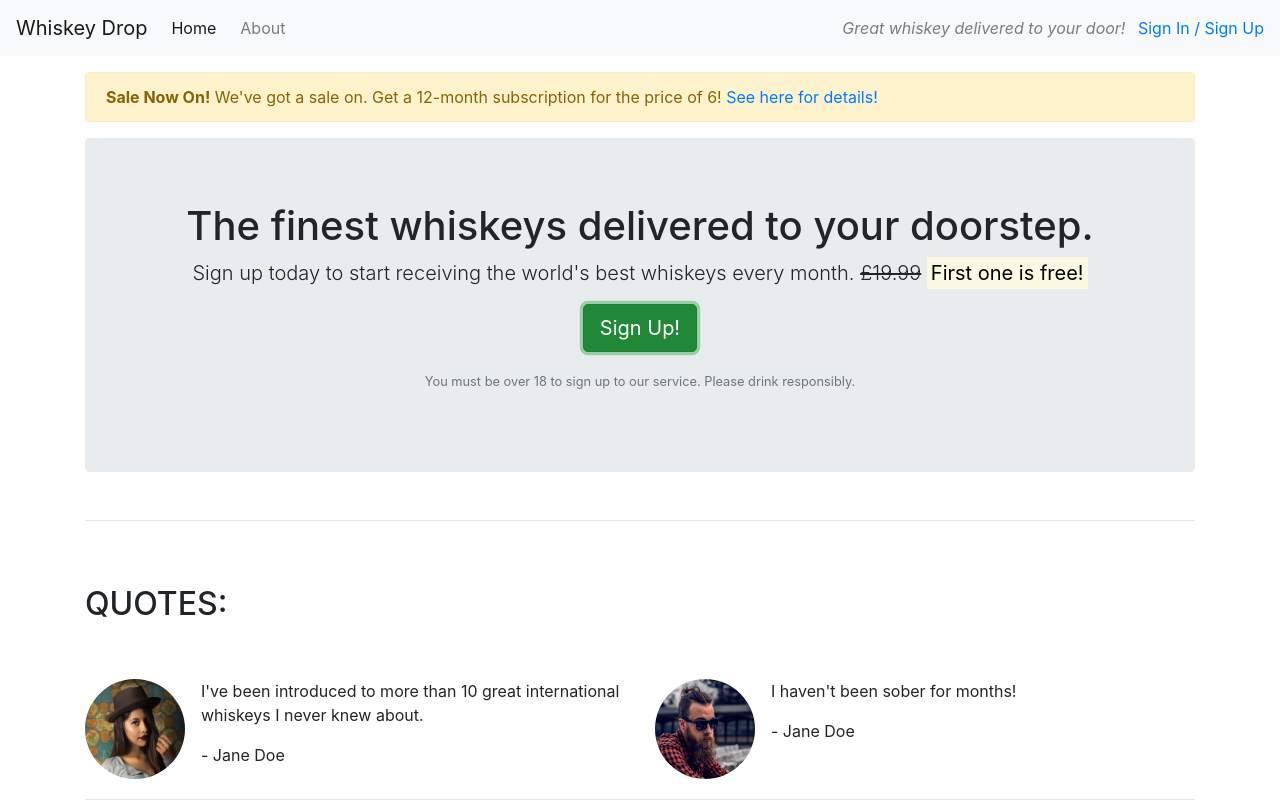
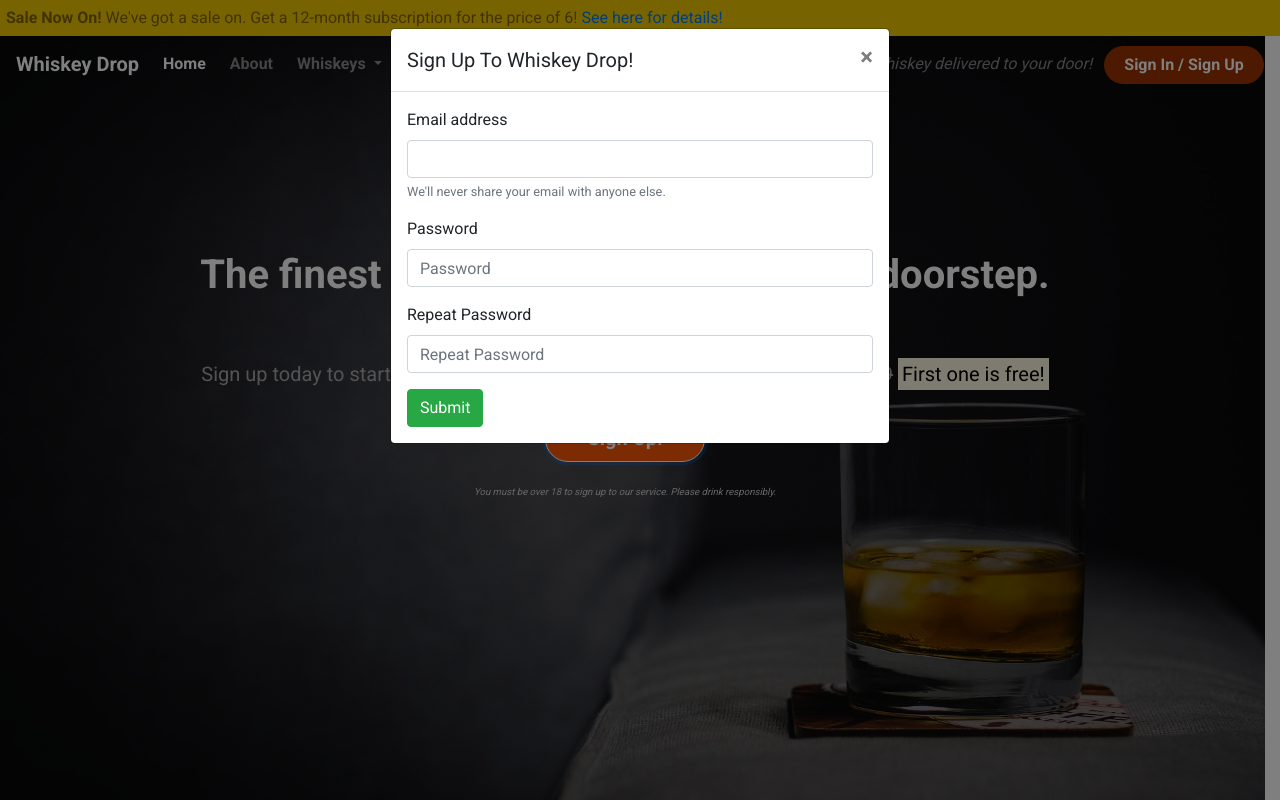
Before and after one commit to KelvenH/Whisky, a plain HTML site: page index.html in a window 1280 px wide. Both pictures are taken after a click on the button "Sign Up!". Shown: the top 800 px of the page. Drawn offline with nearby package versions, Linux system fonts and the light colour scheme.

Commit message:
Day 3 styling

```diff
--- /dev/null
+++ b/css/style.css
@@ -0,0 +1,140 @@
+body {
+    font-family: 'Roboto', sans-serif;
+}
+
+.alert-container .col-12 {
+    padding-left:0;
+    padding-right:0;
+}
+
+.site-wide-alert {
+    border-radius:0;
+    margin-bottom:0;
+    padding: 5px;
+    background-color: #eec802;
+    border-color: #eec802;
+}
+
+.callout-container {
+    height: 100vh;
+    background: url("../images/whiskey-background.jpg") no-repeat bottom right fixed;
+    background-repeat: no-repeat;
+    background-size: cover;
+
+    display:flex;
+    align-items: center;
+    justify-content: center;
+    position: relative;
+}
+
+.opaque-overlay{
+    position: absolute;
+    top: 0;
+    left: 0;
+    height: 100%;
+    width: 100%;
+    background-color: rgba(0,0,0,0.5);
+}
+
+.quotes-container{}
+
+.features-container{}
+
+.favourites-container{}
+
+
+
+/*Block-dividers*/
+
+.block-divider {
+    width: 75px;
+    height: 5px;
+    border: 0;
+
+}
+
+.block-divider--orange {
+background-color: #9a3200;
+}
+
+.block-divider--short {
+    width: 35px;
+}
+
+/*Navbar*/
+
+.navalert-container {
+ position: absolute;
+ top: 0;
+ left: 0;
+ padding-left: 0;
+ padding-right: 0;
+ z-index:1;
+}
+
+.navbar {
+    margin-bottom: 0;
+    border: 0;
+    width: 100%;
+    background-color: rgba (0,0,0,0.25)
+}
+
+.navbar .navbar-toggler {
+    border: 0;
+}
+
+.navbar-brand {
+    font-weight: bold;
+}
+
+.navbar .navbar-nav a {
+    font-weight: bold;
+}
+
+
+/*Jumbotron*/
+
+.jumbotron {
+    background-color: transparent;
+}
+
+.jumbotron-header{
+    color: white;
+    font-weight: bold;
+    margin-bottom: 30px;
+}
+
+.jumbotron .lead{
+     margin: 25px;
+    color: #a7a7a7;
+}
+
+.jumbotron small {
+    font-size: 60%;
+    font-style: italic;
+    color: #d0d0d0;
+}
+
+
+/*Buttons*/
+
+.btn--cta {
+    font-weight: bold;
+    border-radius: 23px;
+    width: 160px;
+}
+
+.btn--red {
+    color:white;
+    background-color: #9a3200;
+    border-color: #9a3200;
+}
+
+.btn--red:hover,
+.btn--red:active,
+.btn--red:focus,
+.btn--red:active:focus {
+    background-color: #f95607;
+    border-color: #ffffff;
+    color: white;
+}
--- a/index.html
+++ b/index.html
@@ -5,43 +5,83 @@
     <meta charset="UTF-8">
     <meta name="viewport" content="width=device-width, initial-scale=1.0">
     <title>Whiskey Drop | Taste a new whiskey every month</title>
-<link rel="stylesheet" href="https://cdn.jsdelivr.net/npm/bootstrap@4.5.3/dist/css/bootstrap.min.css" integrity="sha384-TX8t27EcRE3e/ihU7zmQxVncDAy5uIKz4rEkgIXeMed4M0jlfIDPvg6uqKI2xXr2" crossorigin="anonymous">
+    <link rel="stylesheet" href="https://cdn.jsdelivr.net/npm/bootstrap@4.5.3/dist/css/bootstrap.min.css"
+        integrity="sha384-TX8t27EcRE3e/ihU7zmQxVncDAy5uIKz4rEkgIXeMed4M0jlfIDPvg6uqKI2xXr2" crossorigin="anonymous">
     <script src="https://kit.fontawesome.com/d01fd203b5.js" crossorigin="anonymous"></script>
+    <link rel="stylesheet" href="css/style.css" type="text/css">
+    <link rel="preconnect" href="https://fonts.gstatic.com">
+    <link href="https://fonts.googleapis.com/css2?family=Roboto:wght@400;700&display=swap" rel="stylesheet">
+
 </head>
 
 <body>
-    <nav class="navbar navbar-light bg-light navbar-expand-sm">
+
+    <div class="container-fluid navalert-container">
+
+    <div class="container-fluid alert-container">
+        <div class="row d-none d-sm-block">
+            <div class="col-12">
+                <div class="site-wide-alert alert alert-warning">
+                    <strong>Sale Now On!</strong> We've got a sale on. Get a 12-month subscription for the price of 6!
+                    <a href="">See here for details!</a>
+                </div>
+            </div>
+        </div>
+    </div>
+
+
+        <nav class="navbar navbar-dark navbar-expand-sm">
             <a href="/" class="navbar-brand">Whiskey Drop</a>
+
+            <button class="navbar-toggler ml-auto" type="button" data-toggle="collapse" data-target="#navbarNavDropdown"
+                aria-controls="navbarNavDropdown" aria-expanded="false" aria-label="Toggle navigation">
+                <span class="navbar-toggler-icon"></span></button>
+
+            <div class="collapse navbar-collapse" id="navbarNavDropdown">
                 <ul class="navbar-nav mr-auto">
                     <li class="active nav-item mr-2"><a class="nav-link" href="/">Home</a></li>
                     <li class="nav-item mr-2"><a class="nav-link" href="/about">About</a></li>
-            <li class="nav-item mr-2 d-block d-sm-none"><a class="nav-link" href="/login">Sign In / Sign Up</a></li>
+                    <li class="nav-item dropdown">
+                        <a class="nav-link dropdown-toggle" href="#" id="navbarDropdownMenuLink" role="button"
+                            data-toggle="dropdown" aria-haspopup="true" aria-expanded="false">
+                            Whiskeys
+                        </a>
+                        <div class="dropdown-menu" aria-labelledby="navbarDropdownMenuLink">
+                            <a class="dropdown-item" href="#">Irish</a>
+                            <a class="dropdown-item" href="#">Scotch</a>
+                            <a class="dropdown-item" href="#">Japanese</a>
+                            <a class="dropdown-item" href="#">American</a>
+                        </div>
+                    </li>
+
+                    <li class="nav-item mr-2 d-block d-sm-none"><a class="nav-link" href="/login">Sign In / Sign Up</a>
+                    </li>
                 </ul>
+            </div>
+
             <div class="d-none d-md-block">
                 <p class="navbar-text my-auto mr-2"><i>Great whiskey delivered to your door!</i></p>
-            <a href="/login">Sign In / Sign Up</a>
+                <a href="/login" class="btn btn--cta btn--red">Sign In / Sign Up</a>
             </div>
         </nav>
+    </div>
 
-    <article class="container mt-3">
-            <div class="row d-none d-sm-block">
-                <div class="col-12">
-                    <div class="alert alert-warning">
-                        <strong>Sale Now On!</strong> We've got a sale on. Get a 12-month subscription for the price of 6! <a href="">See here for details!</a>
-                    </div>
-                </div>
-            </div>
+
+
     <!-- Callout -->
-        <div class="row">
+    <div class="row container-fluid callout-container">
+        <div class="opaque-overlay">&nbsp;</div>
         <div class="col-12">
             <section class="callout jumbotron text-center">
-                    <h1>The finest whiskeys delivered to your doorstep.</h1>
+                <h1 class="jumbotron-header">The finest whiskeys delivered to your doorstep.</h1>
+                <hr class="block-divider block-divider--orange">
                 <p class="lead">Sign up today to start receiving the world's best whiskeys every month.
                     <s class="d-none d-sm-inline">£19.99</s>
                     <span class="d-inline d-sm-none"><br></span>
                     <strong><mark>First one is free!</mark></strong>
                 </p>
-                    <p><button class="btn btn-success btn-lg">Sign Up!</button>
+                <p><button type="button" class="btn btn-lg btn--red btn--cta" data-toggle="modal"
+                        data-target="#signUpModal">Sign Up!</button>
                 </p>
                 <p class="text-muted"><small>You must be over 18 to sign up to our service. Please drink
                         responsibly.</small>
@@ -51,9 +91,9 @@
     </div>
     <!-- /.callout -->
 
-        <hr>
 
     <!-- Quotes -->
+    <div class="container quotes-container">
         <section class="quotes">
             <div class="row">
                 <div class="col-12 my-5">
@@ -93,11 +133,13 @@
                 </div>
             </div>
         </section>
+    </div>
     <!-- /.quotes -->
 
-        <hr>
+
 
     <!-- Features -->
+    <div class="container features-container">
         <section class="features">
             <div class="row">
                 <div class="col-12 my-5">
@@ -108,7 +150,8 @@
             <div class="row">
                 <div class="col-12 col-md-6 col-lg-4">
                     <div class="feature">
-                        <h3><i class="fas fa-gift d-none d-sm-inline"></i> Feature 1 <span class="badge badge-success">NEW!</span></h3>
+                        <h3><i class="fas fa-gift d-none d-sm-inline"></i> Feature 1 <span
+                                class="badge badge-success">NEW!</span></h3>
                         <p>Lorem ipsum dolor sit amet, consectetur adipiscing elit, sed do eiusmod tempor incididunt ut
                             labore et dolore magna aliqua. Ut enim ad minim veniam, quis nostrud exercitation ullamco
                             laboris nisi ut aliquip ex ea commodo consequat.</p>
@@ -137,11 +180,13 @@
                 </div>
             </div>
         </section>
+    </div>
     <!-- /.features -->
 
-        <hr>
+
 
     <!-- Monthly Favourites -->
+    <div class="container favourites-container">
         <section class="favourites">
             <div class="row">
                 <div class="col-12 my-5">
@@ -179,14 +224,52 @@
                         <td>whiskey 5</td>
                         <td>country 5</td>
                     </tr>
-
                 </tbody>
             </table>
-
         </section>
+    </div>
     <!-- /.Monthly Favourites -->
 
-    </article>
+    <div class="modal" id="signUpModal">
+        <div class="modal-dialog">
+            <div class="modal-content">
+                <div class="modal-header">
+                    <h5 class="modal-title">Sign Up To Whiskey Drop!</h5>
+                    <button type="button" class="close" data-dismiss="modal" aria-label="Close">
+                        <span aria-hidden="true">&times;</span>
+                    </button>
+                </div>
+                <div class="modal-body">
+                    <form>
+                        <div class="form-group">
+                            <label for="exampleInputEmail1">Email address</label>
+                            <input type="email" class="form-control" id="exampleInputEmail1"
+                                aria-describedby="emailHelp">
+                            <small id="emailHelp" class="form-text text-muted">We'll never share your email with anyone
+                                else.</small>
+                        </div>
+                        <div class="form-group">
+                            <label for="password">Password</label>
+                            <input type="password" class="form-control" id="password" placeholder="Password">
+                        </div>
+                        <div class="form-group">
+                            <label for="repeatPassword">Repeat Password</label>
+                            <input type="password" class="form-control" id="repeatPassword" placeholder="Repeat Password">
+                        </div>
+                        <button type="submit" class="btn btn-success">Submit</button>
+                    </form>
+                </div>
+            </div>
+        </div>
+    </div>
+
+    <script src="https://code.jquery.com/jquery-3.5.1.slim.min.js"
+        integrity="sha384-DfXdz2htPH0lsSSs5nCTpuj/zy4C+OGpamoFVy38MVBnE+IbbVYUew+OrCXaRkfj"
+        crossorigin="anonymous"></script>
+    <script src="https://cdn.jsdelivr.net/npm/bootstrap@4.5.3/dist/js/bootstrap.bundle.min.js"
+        integrity="sha384-ho+j7jyWK8fNQe+A12Hb8AhRq26LrZ/JpcUGGOn+Y7RsweNrtN/tE3MoK7ZeZDyx"
+        crossorigin="anonymous"></script>
+
 </body>
 
 </html>
```
Also changed, not shown: images/whiskey-background.jpg (added). Lines whose indentation alone changed are shown as unchanged.
